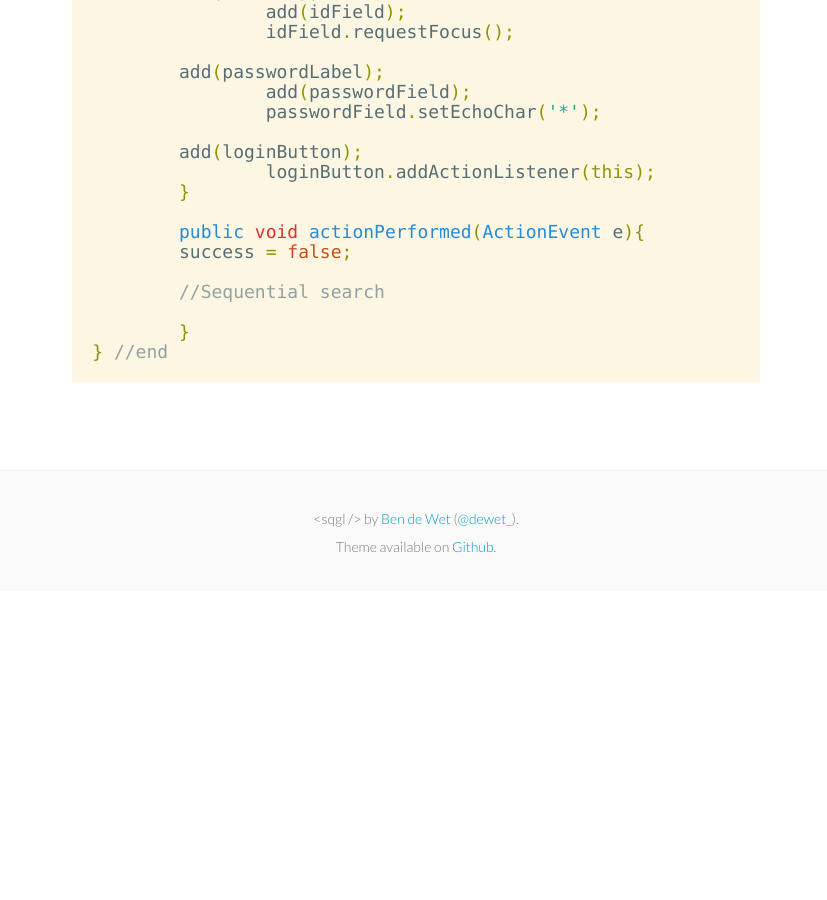
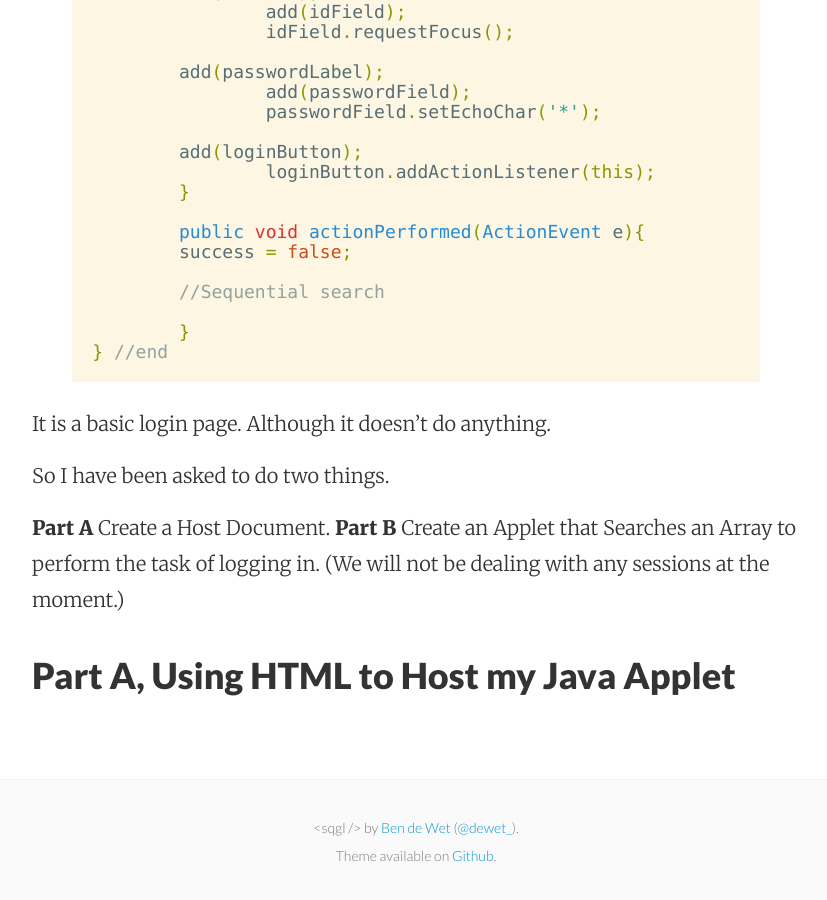
Before and after one commit to dewet/dewet.github.io, a Jekyll site: the page built from _posts/2014-11-21-using-an-applet-to-search-an-array.md, in a window 1280 px wide and 900 px high, scrolled down 2233 px. Shown: the whole window, without its empty margins (224-1051 px from the left). Built offline with Jekyll 4.4.1, drawn with Linux system fonts in a browser that asks for light colours; before the commit the page ends 2824 px from its top, so only the background shows below that.

Commit message:
next step

```diff
--- a/_posts/2014-11-21-using-an-applet-to-search-an-array.md
+++ b/_posts/2014-11-21-using-an-applet-to-search-an-array.md
@@ -66,3 +66,12 @@ Okay, So now I have been presented with this code:
 	}
 } //end
 {% endhighlight %}
+
+It is a basic login page. Although it doesn't do anything.
+
+So I have been asked to do two things.
+
+<b>Part A</b> Create a Host Document.
+<b>Part B</b> Create an Applet that Searches an Array to perform the task of logging in. (We will not be dealing with any sessions at the moment.)
+
+### Part A, Using HTML to Host my Java Applet
```
